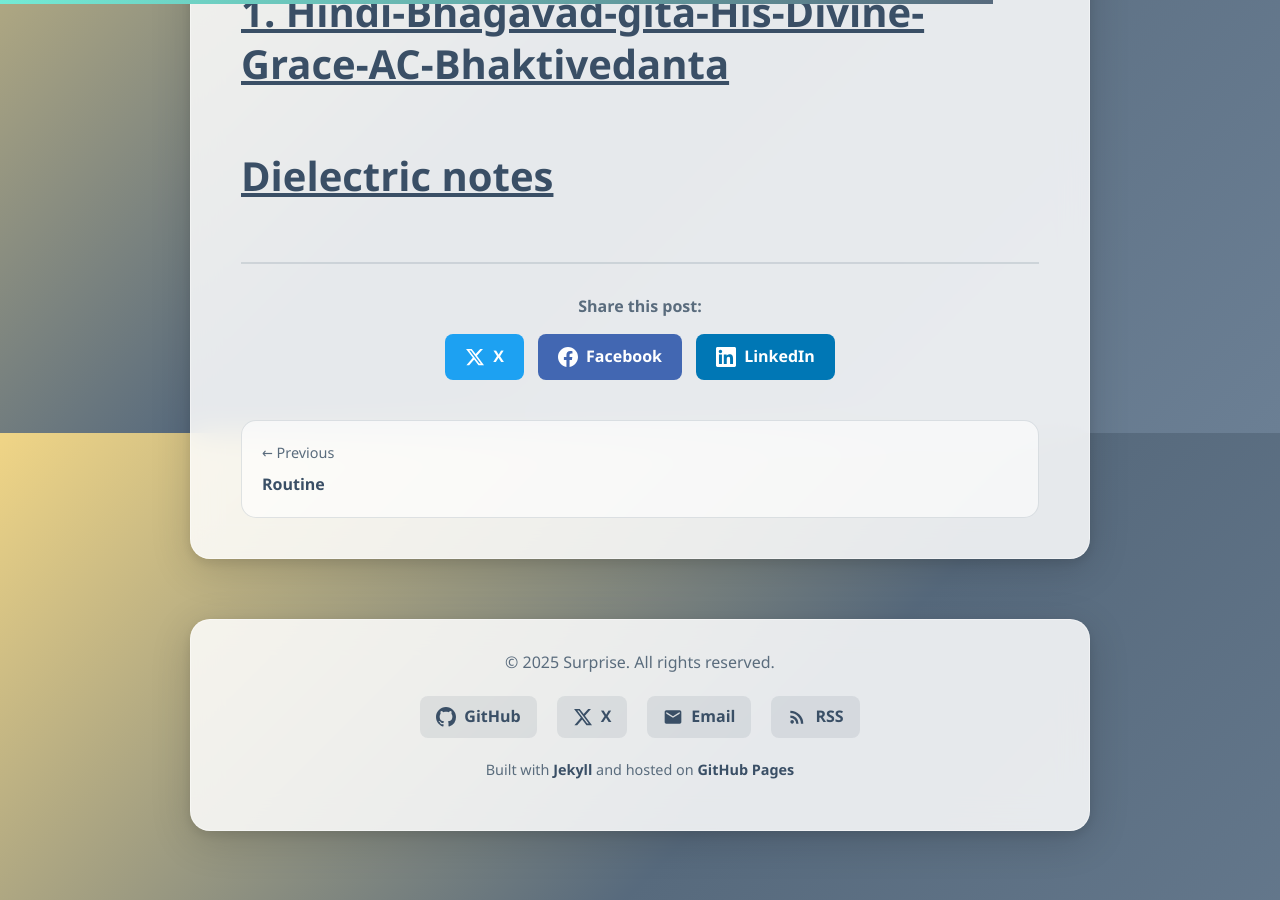
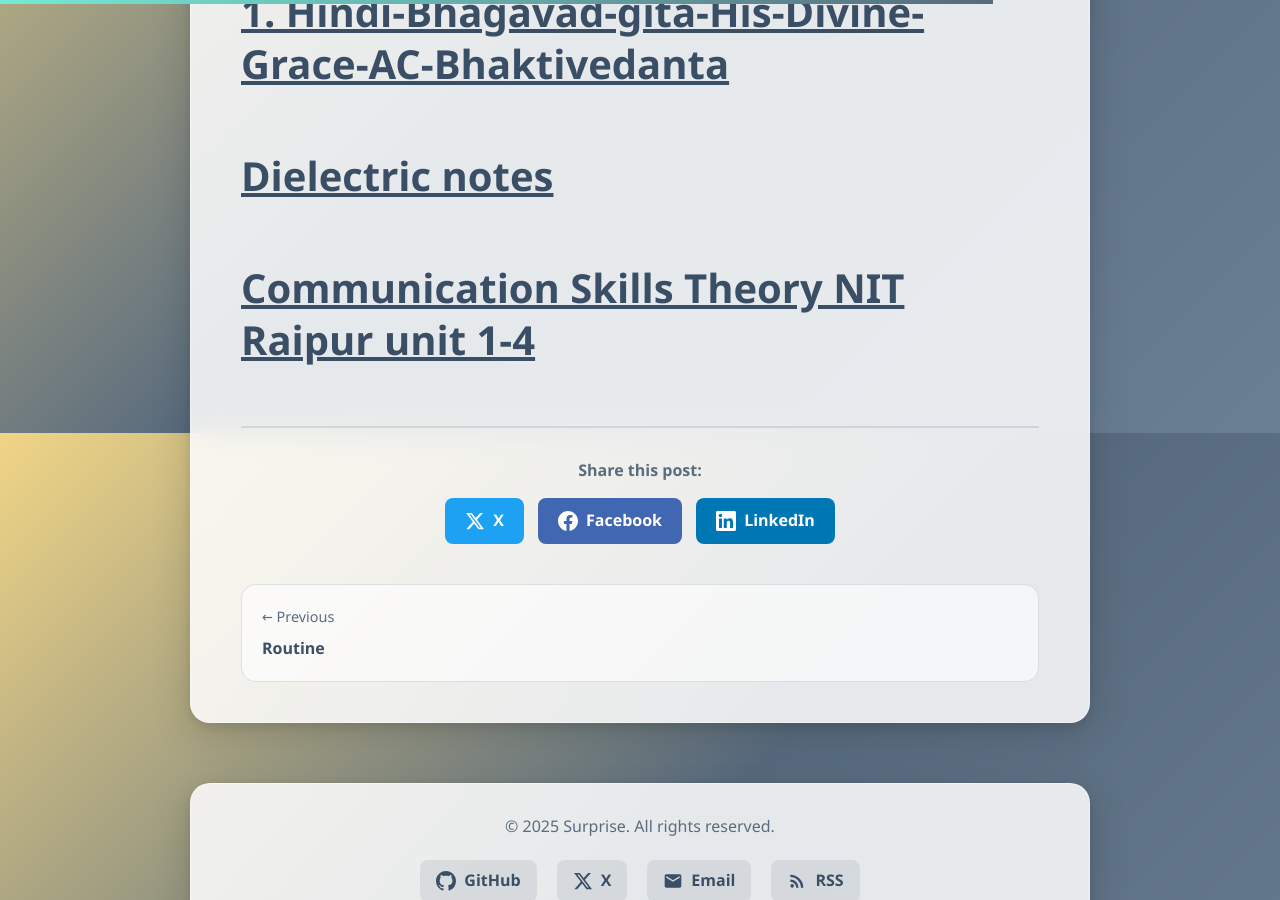
Before and after one commit to pk-628996/pk-628996.github.io, a Jekyll site: the page built from _posts/2025-11-20-books.md, in a window 1280 px wide and 900 px high, scrolled down 467 px. Built offline with Jekyll 4.4.1, drawn with Linux system fonts in a browser that asks for light colours.

Commit message:
Update 2025-11-20-books.md

```diff
--- a/_posts/2025-11-20-books.md
+++ b/_posts/2025-11-20-books.md
@@ -9,3 +9,5 @@
 # [1. Hindi-Bhagavad-gita-His-Divine-Grace-AC-Bhaktivedanta](https://drive.google.com/file/d/1lJV_PdbsDdBrTuB0R8oz61_p1amMtyn_/view?usp=drive_link)
 
 # [Dielectric notes](https://drive.google.com/file/d/1OuCTZshClmioXRoRnt0lvndkay_gbNEb/view?usp=drive_link)
+
+# [Communication Skills Theory NIT Raipur unit 1-4](https://drive.google.com/file/d/1dZJXRmZgEs6jq9JcUk3z8HyLqg8JoAOM/view?usp=drive_link)
```
